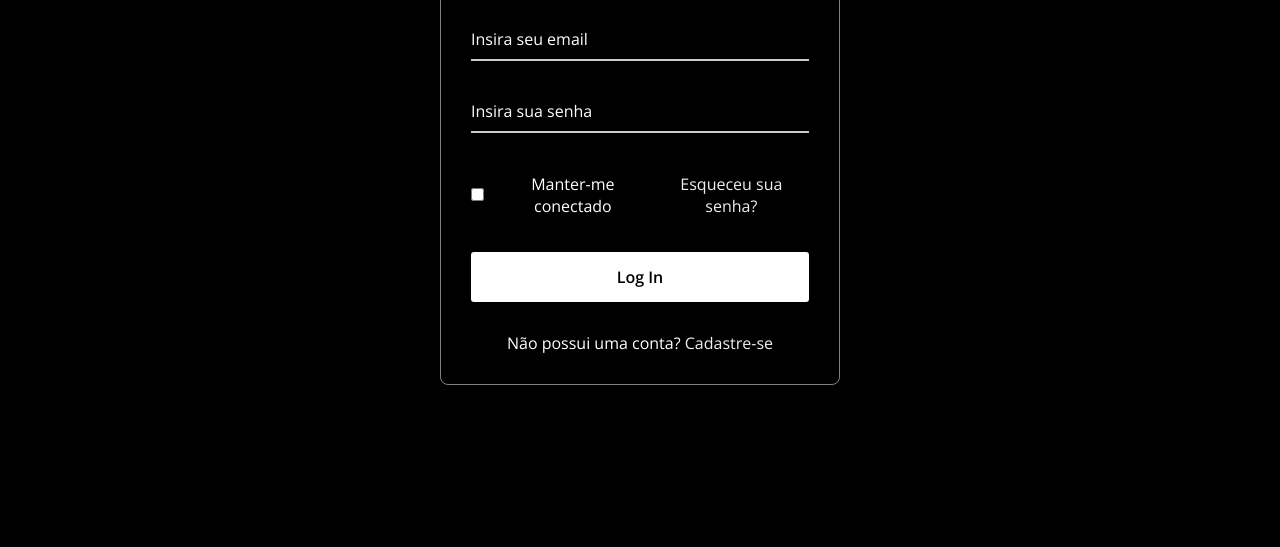
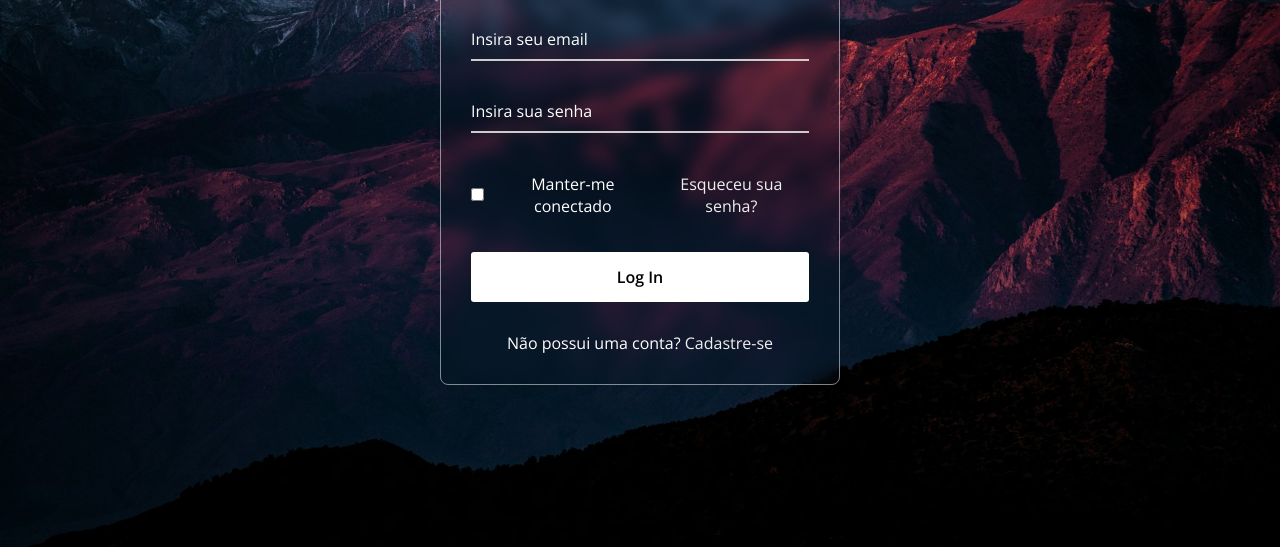
Before and after one commit to LuizOsaki/CrystalUI_proa, a plain HTML site: page index.html in a window 1280 px wide. Shown: the part 253-800 px from the top of the page. Drawn offline with nearby package versions, Linux system fonts and the light colour scheme; the site is published under a folder, as on GitHub Pages, so addresses that start at the root find nothing.

Commit message:
Corrige erros de endereçamento

```diff
--- a/css/style.css
+++ b/css/style.css
@@ -21,7 +21,7 @@ body::before {
     position:absolute;
     height:100%;
     width:100%;
-    background: url("/img/login-hero-bg.jpg"), #000;
+    background: url("../img/login-hero-bg.jpg"), #000;
     background-position: center;
     background-size: cover;
 }
```
